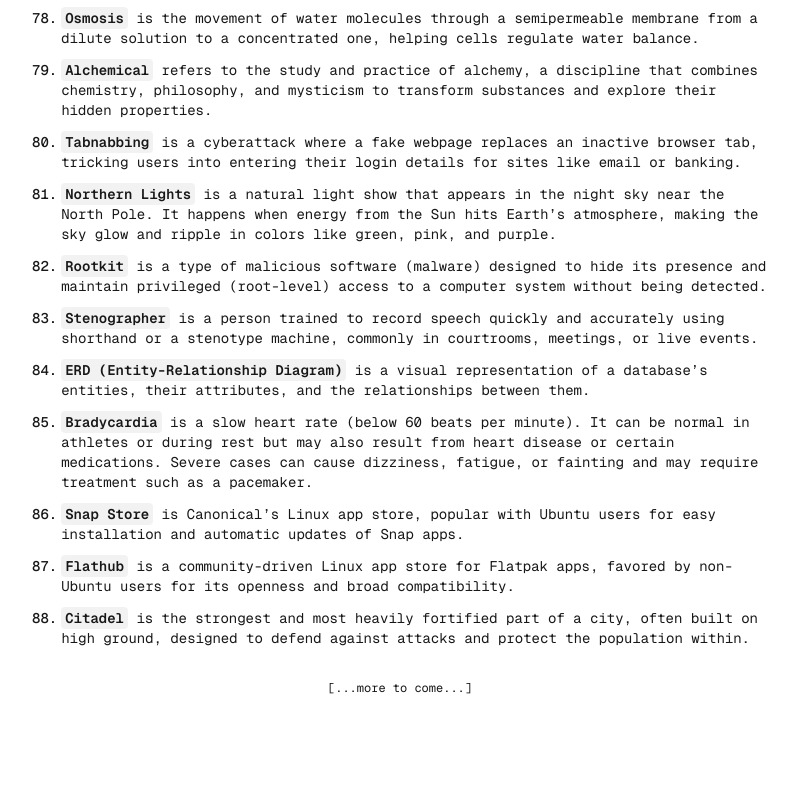
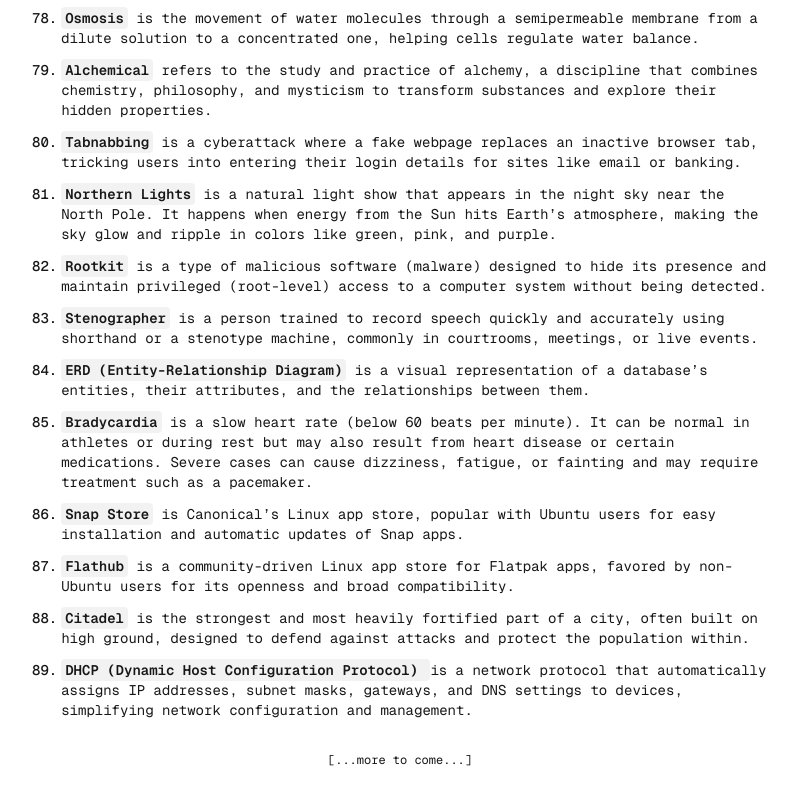
Before and after one commit to BrahimBoussada/mind-log, a Next.js app: page / in a window 1280 px wide. Shown: the part 4819-5619 px from the top of the page, without its empty margins (240-1037 px from the left). Before the commit the page ends 5547 px from the top, so only its background shows below. Built offline with nearby package versions, Linux system fonts and the light colour scheme.

Commit message:
log:22-10-2025

```diff
--- a/src/app/page.tsx
+++ b/src/app/page.tsx
@@ -825,6 +825,16 @@ export default function Home() {
             attacks and protect the population within.
           </Text>
         </Note>
+
+        <Note>
+          <N>89. </N>
+          <Text>
+            <Key>DHCP (Dynamic Host Configuration Protocol) </Key>
+            is a network protocol that automatically assigns IP addresses,
+            subnet masks, gateways, and DNS settings to devices, simplifying
+            network configuration and management.
+          </Text>
+        </Note>
       </NoteWrapper>
 
       <span className="font-mono text-xs text-center my-8">
```
